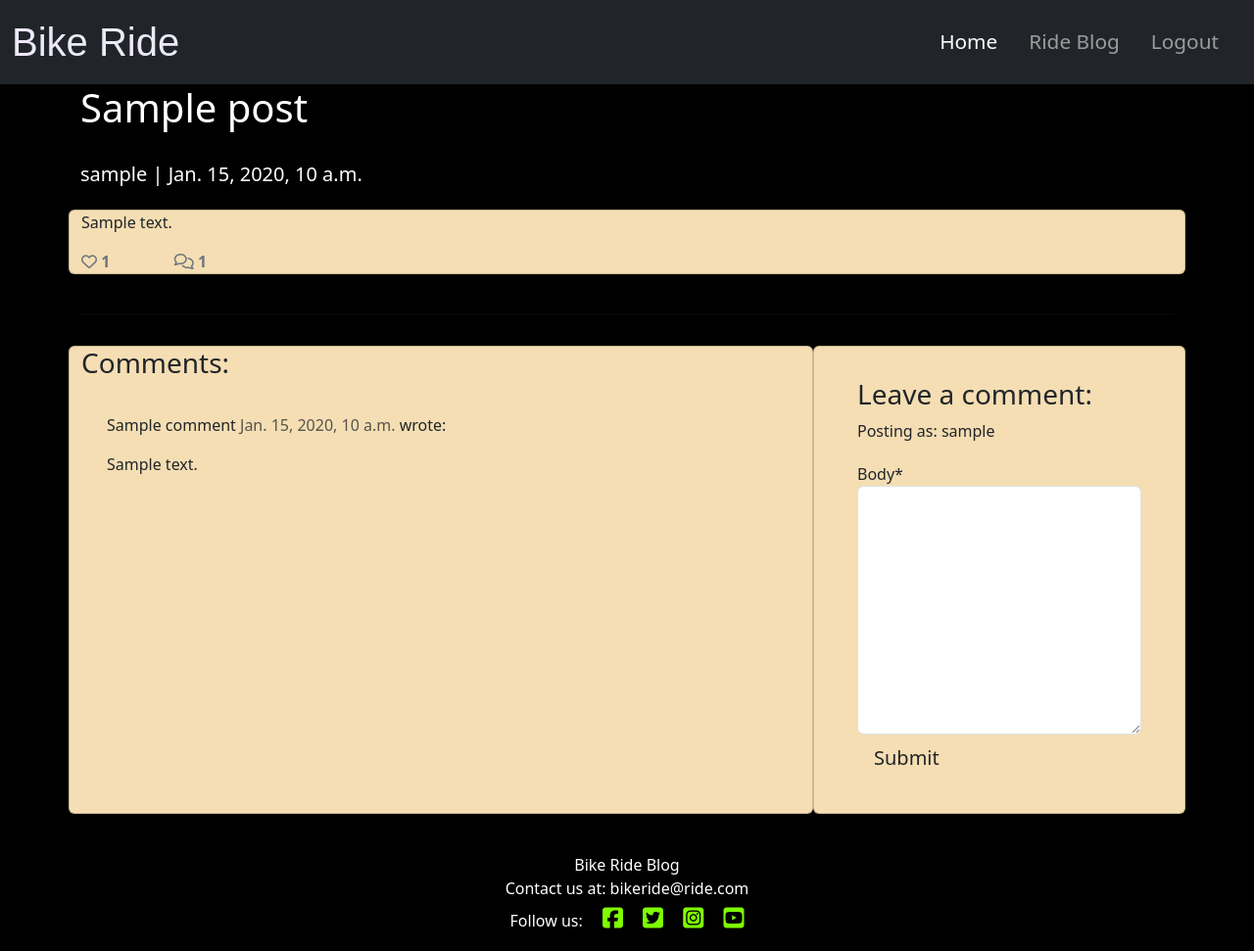
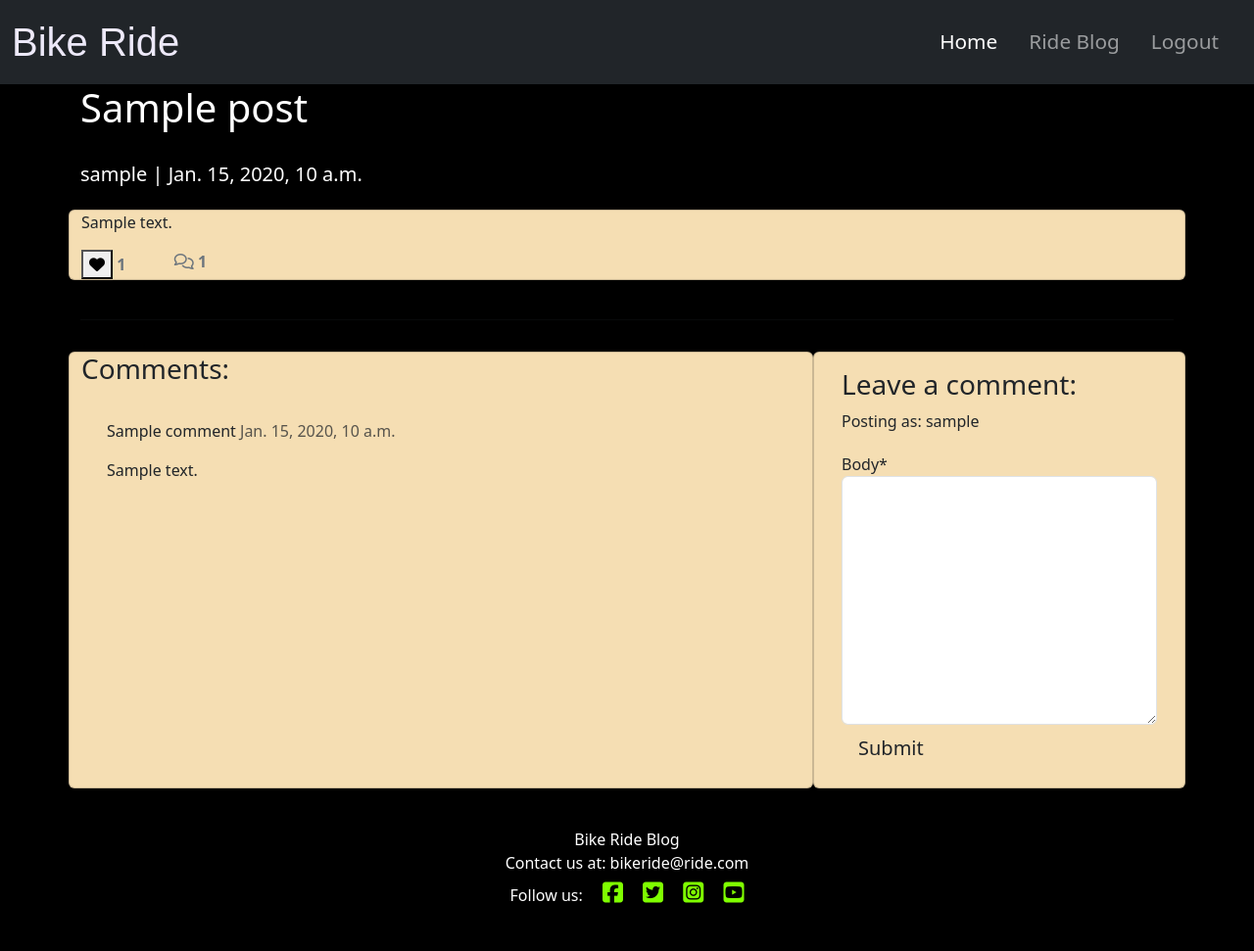
Before and after one commit to deima24/Bike-Ride, a Django app: a page that uses templates/post_detail.html in a window 1280 px wide; the page is wider, and only the part inside the window is pictured. Shown: that part at 98% size. After the commit the page ends 922 px from the top of that part, so only its background shows below. Run offline with Django 3.2, Linux system fonts and the light colour scheme; a user stored in the database is signed in; tables that the repository leaves empty hold one stand-in row (values such as "Sample post"); some libraries are stand-ins or nearby versions.

Commit message:
created like class

```diff
--- a/ride/models.py
+++ b/ride/models.py
@@ -30,7 +30,7 @@ class Post(models.Model):
 class Comment(models.Model):
     post = models.ForeignKey(Post, on_delete=models.CASCADE, related_name='comments')
     name = models.CharField(max_length=80)
-    email = models.EmailField()
+    #email = models.EmailField()
     body = models.TextField()
     created_on = models.DateTimeField(auto_now_add=True)
     approved = models.BooleanField(default=False)
--- a/ride/urls.py
+++ b/ride/urls.py
@@ -4,4 +4,5 @@ from django.urls import path
 urlpatterns = [
     path("", views.PostList.as_view(), name="posts"),
     path('<slug:slug>', views.PostDetail.as_view(), name='post_detail'),
+    path('like/<slug:slug>', views.PostLike.as_view(), name='post_like'),
 ]
--- a/ride/views.py
+++ b/ride/views.py
@@ -1,5 +1,6 @@
-from django.shortcuts import render, get_object_or_404
+from django.shortcuts import render, get_object_or_404, reverse
 from django.views import generic, View
+from django.http import HttpResponseRedirect
 from .models import Post
 from .forms import CommentForm
 
@@ -65,3 +66,16 @@ class PostDetail(View):
                 "comment_form": CommentForm()
             },
         )
+
+
+class PostLike(View):
+
+    def post(self, request, slug):
+        post =  get_object_or_404(Post, slug=slug)
+
+        if post.likes.filter(id=request.user.id).exists():
+            post.likes.remove(request.user)
+        else:
+            post.likes.add(request.user)
+
+        return HttpResponseRedirect(reverse('post_detail', args=[slug]))
--- a/templates/post_detail.html
+++ b/templates/post_detail.html
@@ -40,8 +40,22 @@
                 <div class="row">
 
                     <div class="col-1">
+                        <strong>
+                            {% if user.is_authenticated %}
+                            <form class="d-inline" action="{% url 'post_like' post.slug %}" method="POST">
+                                {% csrf_token %}
+                                {% if liked %}
+                                <button type="submit" name="blogpost_id" value="{{post.slug}}" class="btn-like"><i class="fas fa-heart"></i></button>
+                                {% else %}
+                                <button type="submit" name="blogpost_id" value="{{post.slug}}" class="btn-like"><i class="far fa-heart"></i></button>
+                                {% endif %}
+                            </form>
+                            {% else %}
+                            <span class="text-secondary"><i class="far fa-heart"></i></span>
+                            {% endif %}
+                            <span class="text-secondary">{{ post.number_of_likes }}</span>
+                        </strong>
                         <!-- The number of likes goes before the closing strong tag -->
-                        <strong class="text-secondary"><i class="far fa-heart"></i> {{ post.number_of_likes }} </strong>
                     </div>
                     <div class="col-1">
                         {% with comments.count as total_comments %}
@@ -72,7 +86,7 @@
                         <span class=" text-muted font-weight-normal">
                             <!-- The comment's created date goes here -->
                             {{ comment.created_on }}
-                        </span> wrote:
+                        </span>
                     </p>
                     <!-- The body of the comment goes before the | -->
                     {{ comment.body | linebreaks }}
@@ -84,7 +98,7 @@
         <div class="col-md-4 card mb-4  mt-3 post-body">
             <div class="card-body">
                 <!-- For later -->
-                <div class="card-body">
+
                 <!-- Check if the user is logged in-->
                 {% if user.is_authenticated %}
                 <h3>Leave a comment:</h3>
@@ -97,7 +111,7 @@
                     <button type="submit" class="btn button btn-signup btn-lg">Submit</button>
                 </form>
                 {% endif %}
-                </div>
+
 
             </div>
     </div>
```
Lines whose indentation alone changed are shown as unchanged.
